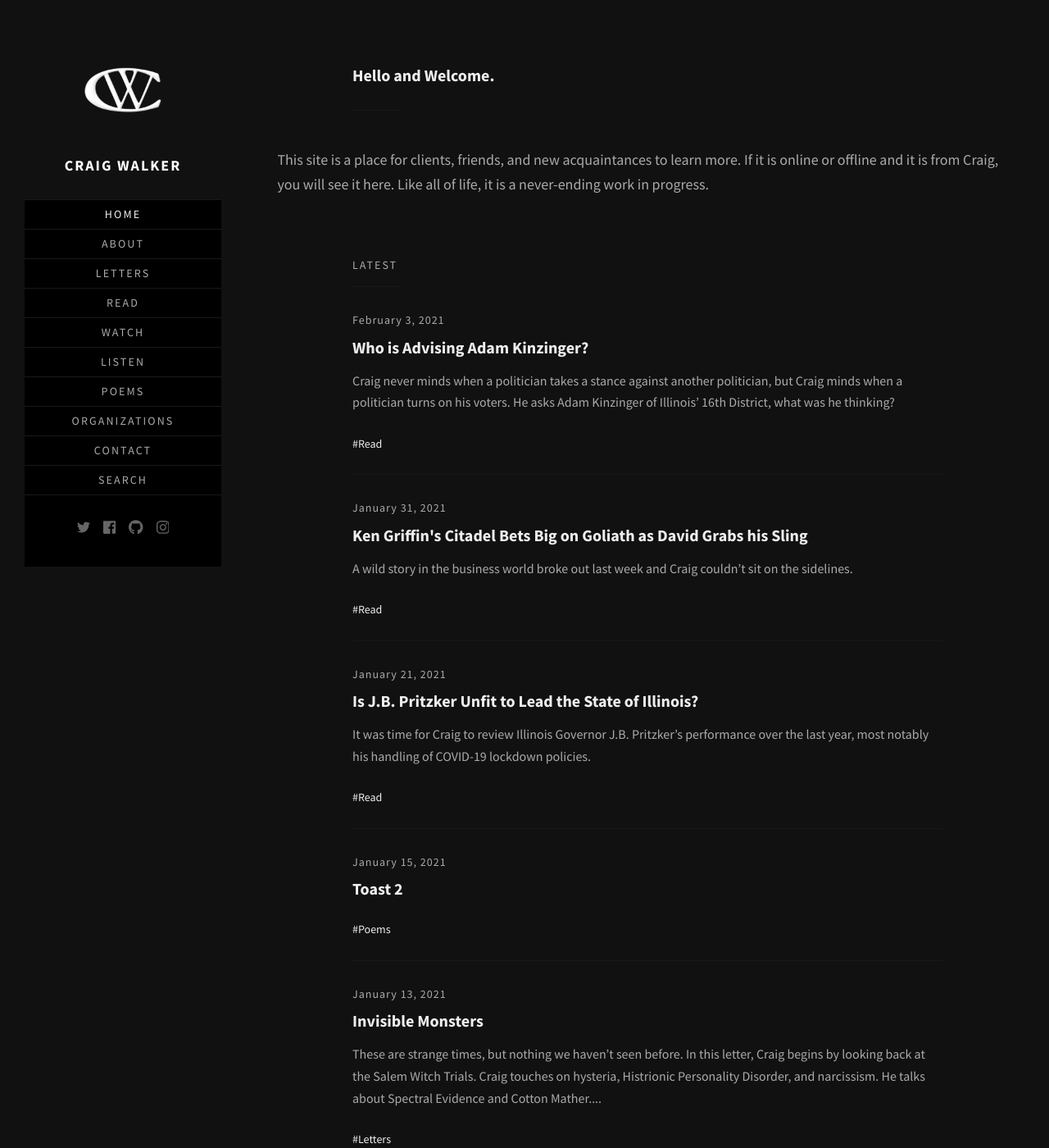
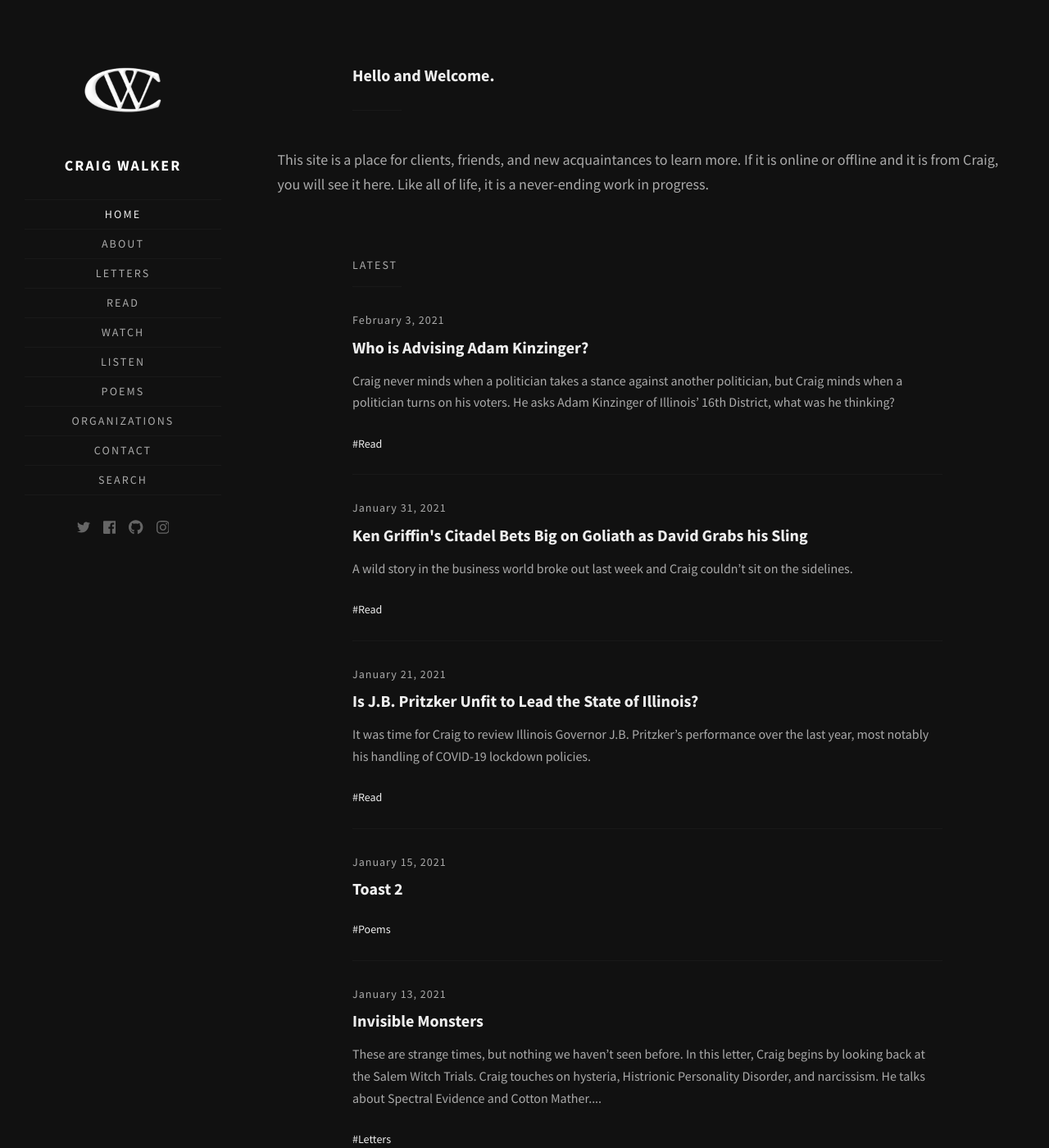
Before and after one commit to walkercraig/walkercraig, a Jekyll site: the page built from index.html, in a window 1280 px wide and 1400 px high. Shown: the whole window at 82% size. Built offline with Jekyll 4.4.1, drawn with Linux system fonts in a browser that asks for light colours; some web fonts are replaced; the list of posts is cut into pages by our own code.

Commit message:
Update _header.scss

```diff
--- a/_sass/_header.scss
+++ b/_sass/_header.scss
@@ -85,7 +85,7 @@
 }
 
 .site-navigation {
-  background: #000;
+  background: #111;
   font-family: $font-secondary;
   bottom: 0;
   box-sizing: border-box;
```
